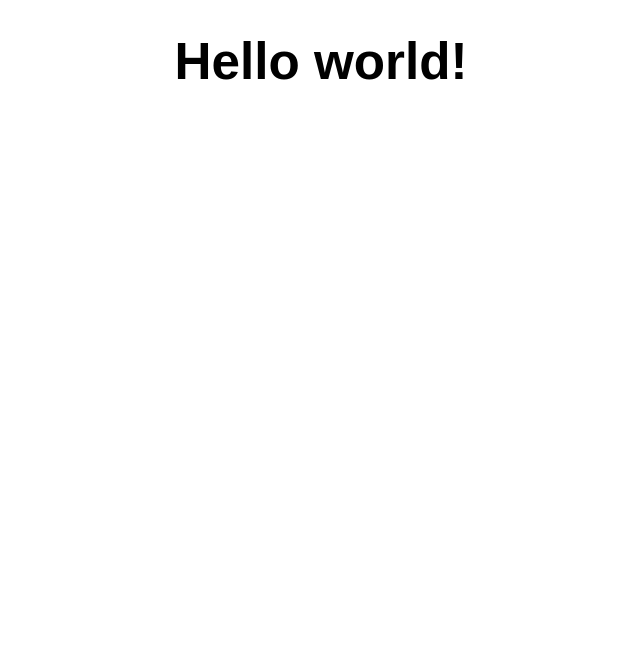
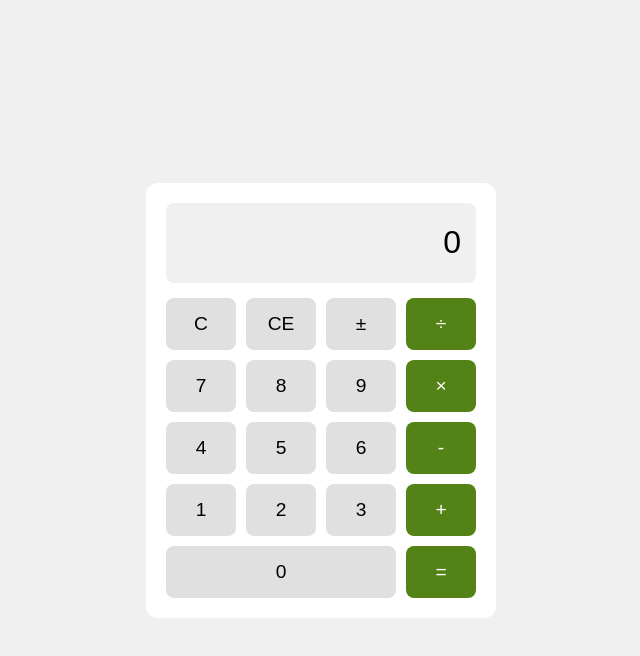
Before and after one commit to Dylllllan/asda-calculator-task, a React (Vite) app: page / in a window 1280 px wide. Shown: the top 656 px of the page, without its empty margins (319-959 px from the left). Built offline with nearby package versions, Linux system fonts and the light colour scheme.

Commit message:
Create Calculator components and layout

```diff
--- a/src/App.scss
+++ /dev/null
@@ -1,9 +0,0 @@
-.App {
-    width: 100%;
-    text-align: center;
-
-    h1 {
-        font-size: 3.2em;
-        line-height: 1.1;
-    }
-}
--- a/src/App.tsx
+++ /dev/null
@@ -1,11 +0,0 @@
-import "./App.scss";
-
-function App() {
-  return (
-    <div className="App">
-      <h1>Hello world!</h1>
-    </div>
-  )
-}
-
-export default App;
--- /dev/null
+++ b/src/components/Calculator.tsx
@@ -0,0 +1,33 @@
+import { Display } from "./Display";
+
+import styles from "../styles/Calculator.module.scss";
+import { DigitButton } from "./DigitButton";
+import { OperatorButton } from "./OperatorButton";
+
+export function Calculator() {
+    return (
+        <div className={styles.Calculator}>
+            <Display value={0} />
+            <div className={styles.ButtonGrid}>
+                <OperatorButton value="C" onClick={() => {}} />
+                <OperatorButton value="CE" onClick={() => {}} />
+                <OperatorButton value="±" onClick={() => {}} />
+                <OperatorButton value="÷" onClick={() => {}} accent />
+                <DigitButton value={7} onClick={() => {}} />
+                <DigitButton value={8} onClick={() => {}} />
+                <DigitButton value={9} onClick={() => {}} />
+                <OperatorButton value="×" onClick={() => {}} accent />
+                <DigitButton value={4} onClick={() => {}} />
+                <DigitButton value={5} onClick={() => {}} />
+                <DigitButton value={6} onClick={() => {}} />
+                <OperatorButton value="-" onClick={() => {}} accent />
+                <DigitButton value={1} onClick={() => {}} />
+                <DigitButton value={2} onClick={() => {}} />
+                <DigitButton value={3} onClick={() => {}} />
+                <OperatorButton value="+" onClick={() => {}} accent />
+                <DigitButton value={0} onClick={() => {}} columnSpan={3} />
+                <OperatorButton value="=" onClick={() => {}} accent />
+            </div>
+        </div>
+    )
+}
--- /dev/null
+++ b/src/components/DigitButton.tsx
@@ -0,0 +1,15 @@
+import styles from "../styles/Calculator.module.scss";
+
+type Props = {
+    value: number;
+    onClick: () => void;
+    columnSpan?: number;
+}
+
+export function DigitButton({ value, onClick, columnSpan = 1 }: Props) {
+    return (
+        <button className={styles.Button} onClick={onClick} style={{ gridColumn: `span ${columnSpan}` }}>
+            {value}
+        </button>
+    )
+}
--- /dev/null
+++ b/src/components/Display.tsx
@@ -0,0 +1,12 @@
+import styles from "../styles/Calculator.module.scss";
+
+type Props = {
+    value: number;
+    error?: boolean;
+}
+
+export function Display({ value, error = false }: Props) {
+    return (
+        <div className={styles.Display}>{error ? "ERROR" : value}</div>
+    )
+}
--- /dev/null
+++ b/src/components/OperatorButton.tsx
@@ -0,0 +1,20 @@
+import styles from "../styles/Calculator.module.scss";
+
+type Props = {
+    value: string;
+    onClick: () => void;
+    columnSpan?: number;
+    accent?: boolean;
+}
+
+export function OperatorButton({ value, onClick, columnSpan = 1, accent = false }: Props) {
+    return (
+        <button
+            className={accent ? styles.AccentButton : styles.Button}
+            onClick={onClick}
+            style={{ gridColumn: `span ${columnSpan}` }}
+        >
+            {value}
+        </button>
+    )
+}
--- /dev/null
+++ b/src/const.ts
@@ -0,0 +1,6 @@
+export enum Operation {
+    ADDITION = '+',
+    SUBTRACTION = '-',
+    MULTIPLICATION = '*',
+    DIVISION = '/',
+};
--- a/src/index.scss
+++ b/src/index.scss
@@ -4,3 +4,13 @@ body {
 
     margin: 0;
 }
+
+#root {
+    display: flex;
+    justify-content: center;
+    align-items: center;
+
+    height: 100vh;
+
+    background-color: #F0F0F0;
+}
--- a/src/main.tsx
+++ b/src/main.tsx
@@ -2,11 +2,11 @@ import { StrictMode } from "react";
 import { createRoot } from "react-dom/client";
 
 import "./index.scss";
-import App from "./App.tsx";
+import { Calculator } from "./components/Calculator.tsx";
 
 const root = createRoot(document.getElementById("root") as HTMLElement);
 root.render(
     <StrictMode>
-        <App />
+       <Calculator />
     </StrictMode>
 );
--- /dev/null
+++ b/src/styles/Calculator.module.scss
@@ -0,0 +1,59 @@
+.Calculator {
+    width: 100%;
+    max-width: 350px;
+
+    padding: 20px;
+    box-sizing: border-box;
+
+    background-color: #FFFFFF;
+    border-radius: 12px;
+
+    @media (max-width: 375px) {
+        width: 95%;
+        padding: 15px;
+    }
+}
+
+.Display {
+    width: 100%;
+    height: 80px;
+
+    background-color: #F0F0F0;
+    border-radius: 8px;
+    margin-bottom: 15px;
+
+    display: flex;
+    justify-content: flex-end;
+    align-items: center;
+
+    padding: 0 15px;
+    box-sizing: border-box;
+
+    font-size: 2rem;
+    color: #000000;
+}
+
+.ButtonGrid {
+    display: grid;
+    grid-template-columns: repeat(4, 1fr);
+    gap: 10px;
+}
+
+.Button {
+    background-color: #E0E0E0;
+    padding: 15px;
+    cursor: pointer;
+
+    border: none;
+    border-radius: 8px;
+
+    font-size: 1.2rem;
+    color: #000000;
+}
+
+.AccentButton {
+    @extend .Button;
+
+    background-color: #538316;
+    color: #FFFFFF;
+}
```
